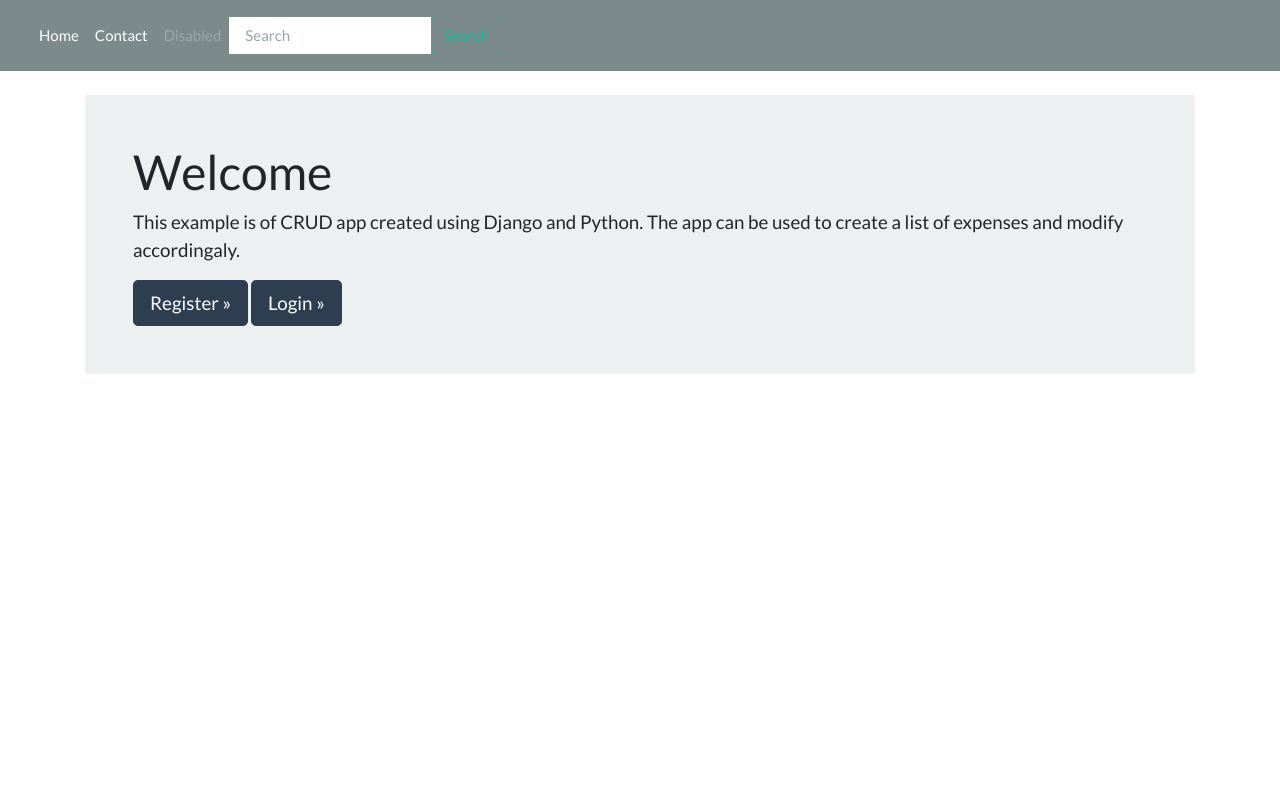
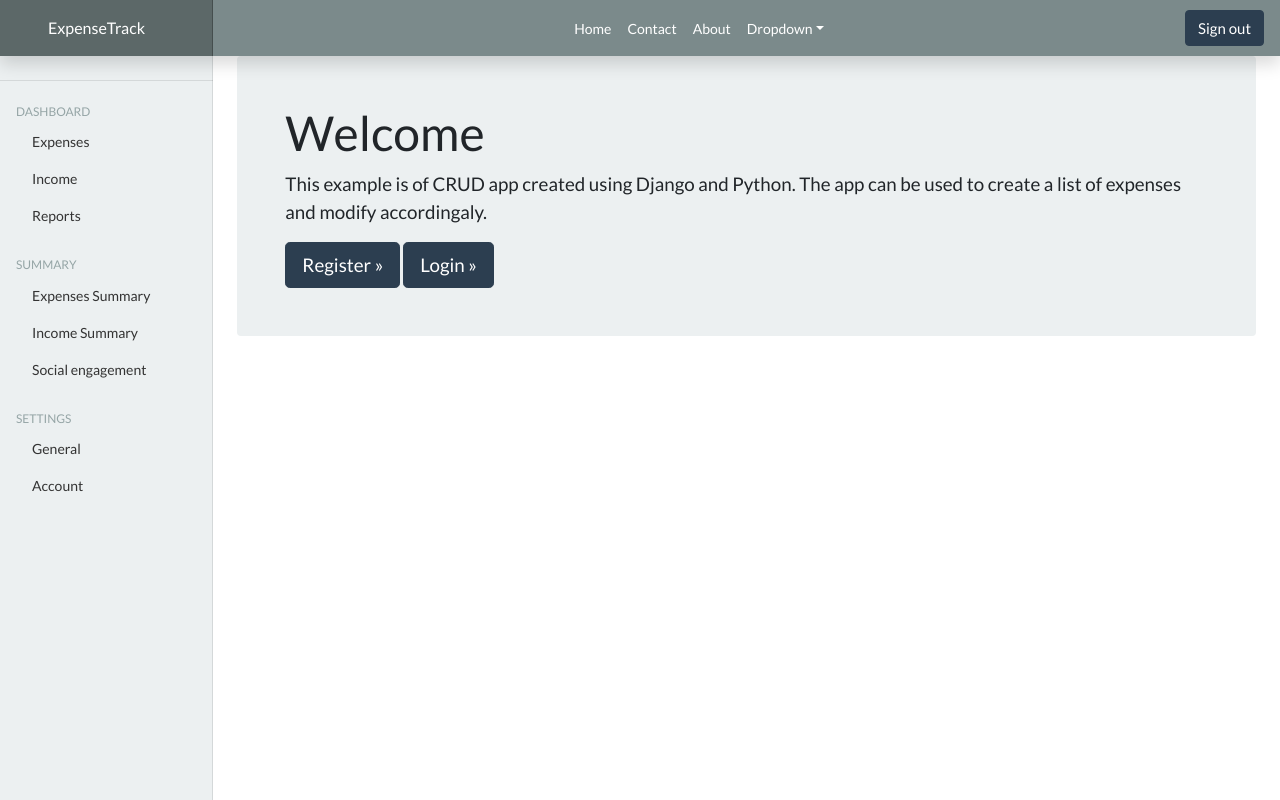
Before and after one commit to ashish2094/expense-tracker, a Django app: page / in a window 1280 px wide. Run offline with Django 3.2, Linux system fonts and the light colour scheme; some libraries are stand-ins or nearby versions.

Commit message:
copied from LMS/expensewebsite

```diff
--- a/templates/base_auth.html
+++ b/templates/base_auth.html
@@ -8,23 +8,20 @@
 
     <link
       rel="canonical"
-      href="https://getbootstrap.com/docs/5.0/examples/navbar-static/"
+      href="https://getbootstrap.com/docs/5.0/examples/dashboard/"
+    />
+
+    <!-- Bootstrap core CSS -->
+    <link
+      href="/docs/5.0/dist/css/bootstrap.min.css"
+      rel="stylesheet"
+      integrity="sha384-BmbxuPwQa2lc/FVzBcNJ7UAyJxM6wuqIj61tLrc4wSX0szH/Ev+nYRRuWlolflfl"
+      crossorigin="anonymous"
     />
 
     <!-- Bootstrap core CSS -->
     <link href="{% static 'css/bootstrap.min.css' %}" rel="stylesheet" />
     <link href="{% static 'css/main.css' %}" rel="stylesheet" />
-
-    <!-- Custom styles for this template -->
-    <link href="{% static 'css/dashboard.css' %}" rel="stylesheet" />
-
-    <!-- Bootstrap core CSS -->
-    <link
-      href="/docs/5.0/dist/css/bootstrap.min.css"
-      rel="stylesheet"
-      integrity="sha384-eOJMYsd53ii+scO/bJGFsiCZc+5NDVN2yr8+0RDqr0Ql0h+rP48ckxlpbzKgwra6"
-      crossorigin="anonymous"
-    />
 
     <!-- Favicons -->
     <link
@@ -70,29 +67,51 @@
     </style>
 
     <!-- Custom styles for this template -->
-    <link href="navbar-top.css" rel="stylesheet" />
+    <link href="{% static 'css/dashboard.css' %}" rel="stylesheet" />
   </head>
   <body>
-    <nav class="navbar navbar-expand-md navbar-dark bg-dark mb-4">
-      <div class="container-fluid">
+    <nav
+      class="navbar navbar-dark sticky-top bg-dark flex-md-nowrap p-0 shadow"
+    >
+      <a class="navbar-brand col-md-3 col-lg-2 me-0 px-5 py-3" href="#"
+        >ExpenseTrack</a
+      >
       <button
-          class="navbar-toggler"
+        class="navbar-toggler position-absolute d-md-none collapsed"
         type="button"
         data-bs-toggle="collapse"
-          data-bs-target="#navbarCollapse"
-          aria-controls="navbarCollapse"
+        data-bs-target="#sidebarMenu"
+        aria-controls="sidebarMenu"
         aria-expanded="false"
         aria-label="Toggle navigation"
       >
         <span class="navbar-toggler-icon"></span>
       </button>
-        <div class="collapse navbar-collapse" id="navbarCollapse">
-          <ul class="navbar-nav me-auto mb-2 mb-md-0">
+      <!--<input class="form-control form-control-dark w-100" type="text" placeholder="Search" aria-label="Search">-->
+      <nav
+        class="navbar navbar-expand-sm navbar-dark bg-dark px-3 py-2"
+        aria-label="Third navbar example"
+      >
+        <div class="container-fluid my-0 px-3">
+          <button
+            class="navbar-toggler"
+            type="button"
+            data-bs-toggle="collapse"
+            data-bs-target="#navbarsExample03"
+            aria-controls="navbarsExample03"
+            aria-expanded="false"
+            aria-label="Toggle navigation"
+          >
+            <span class="navbar-toggler-icon"></span>
+          </button>
+
+          <div class="collapse navbar-collapse" id="navbarsExample03">
+            <ul class="navbar-nav me-auto">
               <li class="nav-item">
                 <a
                   class="nav-link active"
                   aria-current="page"
-                href="{% url 'welcome' %}"
+                  href="{% url 'expense' %}"
                   >Home</a
                 >
               </li>
@@ -100,38 +119,48 @@
                 <a class="nav-link" href="#">Contact</a>
               </li>
               <li class="nav-item">
+                <a class="nav-link" href="#" tabindex="-1">About</a>
+              </li>
+              <li class="nav-item dropdown">
                 <a
-                class="nav-link disabled"
+                  class="nav-link dropdown-toggle"
                   href="#"
-                tabindex="-1"
-                aria-disabled="true"
-                >Disabled</a
+                  id="dropdown03"
+                  data-bs-toggle="dropdown"
+                  aria-expanded="false"
+                  >Dropdown</a
                 >
+                <ul class="dropdown-menu" aria-labelledby="dropdown03">
+                  <li><a class="dropdown-item" href="#">Action</a></li>
+                  <li><a class="dropdown-item" href="#">Another action</a></li>
+                  <li>
+                    <a class="dropdown-item" href="#">Something else here</a>
                   </li>
                 </ul>
-          <form class="d-flex">
-            <input
-              class="form-control me-2"
-              type="search"
-              placeholder="Search"
-              aria-label="Search"
-            />
-            <button class="btn btn-outline-success" type="submit">
-              Search
-            </button>
-          </form>
+              </li>
+            </ul>
           </div>
         </div>
       </nav>
+      <ul class="navbar-nav px-3">
+        <li class="nav-item text-nowrap">
+          <form action="{% url 'logout' %}" method="post">
+            {% csrf_token %}
+            <input class="btn btn-primary" type="submit" value="Sign out" />
+          </form>
+        </li>
+      </ul>
+    </nav>
 
-    <main class="container">{% block content %} {% endblock %}</main>
+    <div class="container-fluid">
+      <div class="row">
+        {% include 'partials/_sidebar.html' %}
 
-    <script
-      src="/docs/5.0/dist/js/bootstrap.bundle.min.js"
-      integrity="sha384-JEW9xMcG8R+pH31jmWH6WWP0WintQrMb4s7ZOdauHnUtxwoG2vI5DkLtS3qm9Ekf"
-      crossorigin="anonymous"
-    ></script>
-
+        <main class="col-md-9 ml-sm-auto col-lg-10 px-md-4">
+          {% block content %} replace {% endblock %}
+        </main>
+      </div>
+    </div>
     <script
       src="/docs/5.0/dist/js/bootstrap.bundle.min.js"
       integrity="sha384-b5kHyXgcpbZJO/tY9Ul7kGkf1S0CWuKcCD38l8YkeH8z8QjE0GmW1gYU5S9FOnJ0"
--- a/templates/partials/_sidebar.html
+++ b/templates/partials/_sidebar.html
@@ -1,10 +1,15 @@
 {% load static %}
-<nav id="sidebarMenu" class="col-md-3 col-lg-2 d-md-block bg-light sidebar collapse">
+<nav
+  id="sidebarMenu"
+  class="col-md-3 col-lg-2 d-md-block bg-light sidebar collapse"
+>
   <div class="position-sticky pt-3">
     <h4 class="ml-4 px-3 mb-1"><a href="">{{ request.user.username }}</a></h4>
-      <hr>
-      <h6 class="sidebar-heading d-flex justify-content-between align-items-center px-3 mt-4 mb-1 text-muted">
-        <span>Home</span>
+    <hr />
+    <h6
+      class="sidebar-heading d-flex justify-content-between align-items-center px-3 mt-4 mb-1 text-muted"
+    >
+      <span>Dashboard</span>
       <a class="link-secondary" href="#" aria-label="Add a new report">
         <span data-feather="plus-circle"></span>
       </a>
@@ -28,9 +33,10 @@
           Reports
         </a>
       </li>
-
     </ul>
-      <h6 class="sidebar-heading d-flex justify-content-between align-items-center px-3 mt-4 mb-1 text-muted">
+    <h6
+      class="sidebar-heading d-flex justify-content-between align-items-center px-3 mt-4 mb-1 text-muted"
+    >
       <span>Summary</span>
       <a class="link-secondary" href="#" aria-label="Add a new report">
         <span data-feather="plus-circle"></span>
@@ -38,9 +44,7 @@
     </h6>
     <ul class="nav flex-column mb-2">
       <li class="nav-item">
-          <a class="nav-link" href="#">
-            Expenses Summary
-          </a>
+        <a class="nav-link" href="#"> Expenses Summary </a>
       </li>
       <li class="nav-item">
         <a class="nav-link" href="#">
@@ -54,9 +58,10 @@
           Social engagement
         </a>
       </li>
-
     </ul>
-      <h6 class="sidebar-heading d-flex justify-content-between align-items-center px-3 mt-4 mb-1 text-muted">
+    <h6
+      class="sidebar-heading d-flex justify-content-between align-items-center px-3 mt-4 mb-1 text-muted"
+    >
       <span>Settings</span>
       <a class="link-secondary" href="#" aria-label="Add a new report">
         <span data-feather="plus-circle"></span>
@@ -64,9 +69,7 @@
     </h6>
     <ul class="nav flex-column mb-2">
       <li class="nav-item">
-          <a class="nav-link" href="{% url 'general-prefrence' %}">
-            General
-          </a>
+        <a class="nav-link" href="{% url 'general-prefrence' %}"> General </a>
       </li>
       <li class="nav-item">
         <a class="nav-link" href="account-prefrence">
```
Also changed, not shown: templates/index.html (+0 -21 lines). Lines whose indentation alone changed are shown as unchanged.
